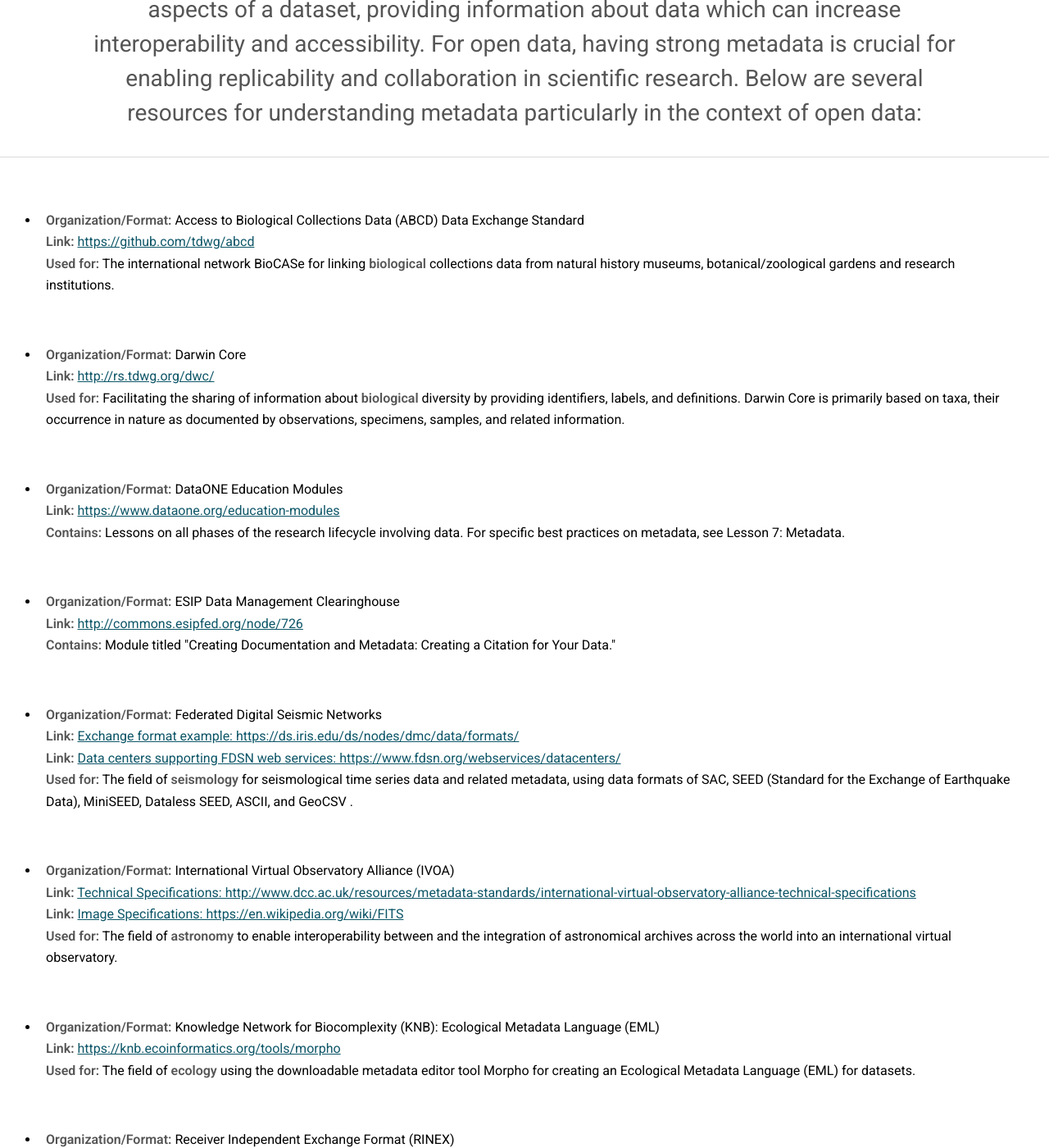
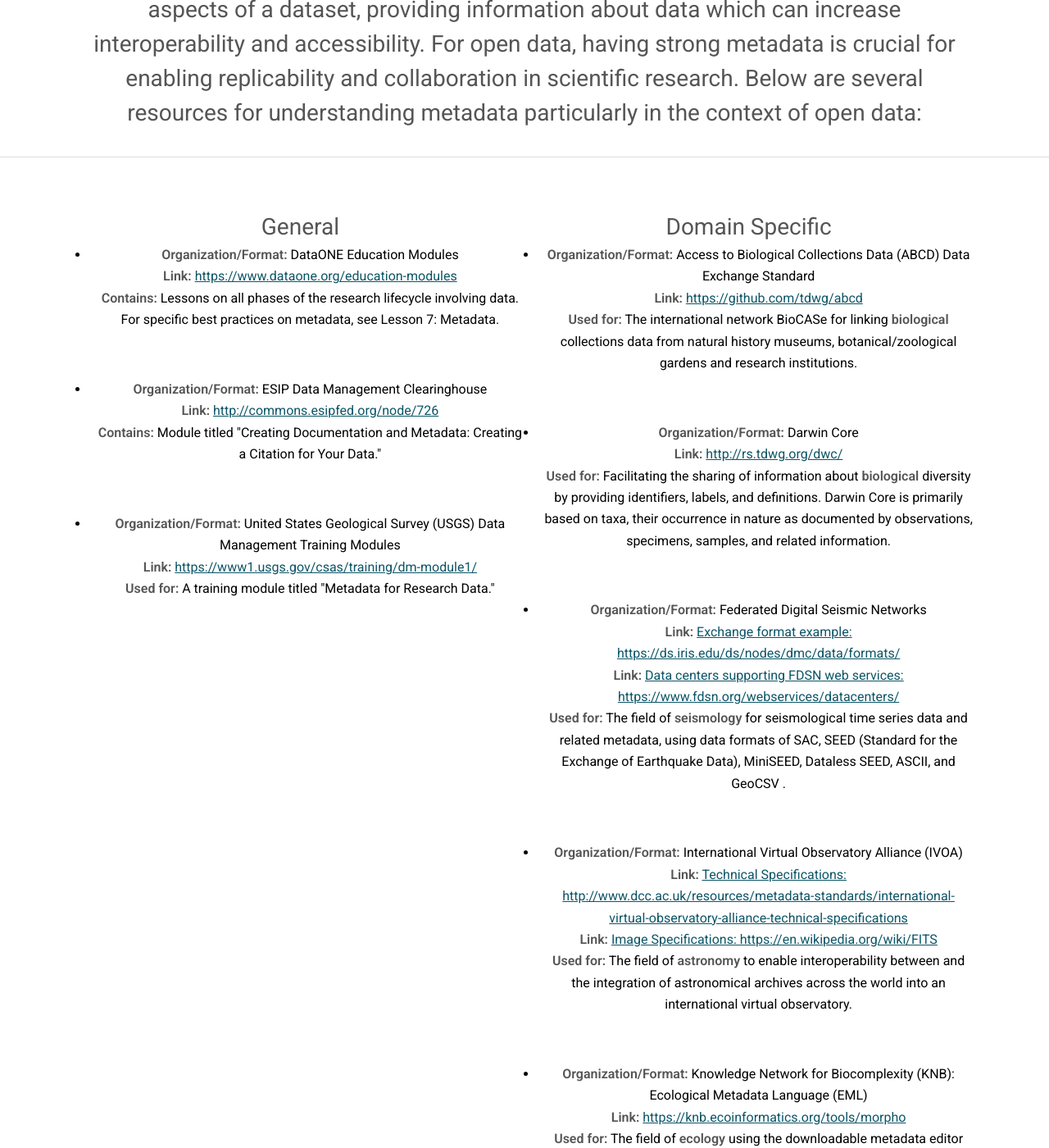
Before and after one commit to bfe-inf/toolkit, a Jekyll site: the page built from bp&s-metadata.html, in a window 1280 px wide and 1400 px high, scrolled down 421 px. Shown: the whole window at 82% size. Built offline with Jekyll 4.4.1, drawn with Linux system fonts in a browser that asks for light colours; some of the changed text lies outside the part shown.

Commit message:
Update bp&s-metadata.html

```diff
--- a/bp&s-metadata.html
+++ b/bp&s-metadata.html
@@ -60,19 +60,13 @@
 			</section>
 			<hr>
 		<!-- Intro -->
-			<section id="two" class="wrapper">
-      				<div class"inner">
-   				 	<ul>
-	     					<li> <strong>Organization/Format:</strong> Access to Biological Collections Data (ABCD) Data Exchange Standard <br/>
-             	   				<strong>Link:</strong> <a href="https://github.com/tdwg/abcd" target="_blank">https://github.com/tdwg/abcd</a><br/>
-		   				<strong>Used for:</strong> The international network BioCASe for linking <strong>biological</strong> collections data from natural history museums, botanical/zoological gardens and research institutions.</li><br/>
-      					</ul>
-
-					<ul>
-	     					<li> <strong>Organization/Format:</strong> Darwin Core  <br/>
-             	   				<strong>Link:</strong> <a href="http://rs.tdwg.org/dwc/" target="_blank">http://rs.tdwg.org/dwc/</a><br/>
-		   				<strong>Used for:</strong> Facilitating the sharing of information about <strong>biological</strong> diversity by providing identifiers, labels, and definitions. Darwin Core is primarily based on taxa, their occurrence in nature as documented by observations, specimens, samples, and related information.</li><br/>
-      					</ul>
+			<section id="three" class="wrapper align-center">
+				<div class="inner">
+					<div class="flex flex-2">
+						<article>
+							<header>
+								<h3>General</h3>
+							</header>
 							<ul>
 	     							<li> <strong>Organization/Format:</strong> DataONE Education Modules  <br/>
              	   						<strong>Link:</strong> <a href="https://www.dataone.org/education-modules" target="_blank">https://www.dataone.org/education-modules</a><br/>
@@ -82,6 +76,26 @@
 	     							<li> <strong>Organization/Format:</strong> ESIP Data Management Clearinghouse <br/>
              	   						<strong>Link:</strong> <a href="http://commons.esipfed.org/node/726" target="_blank">http://commons.esipfed.org/node/726</a><br/>
 		   						<strong>Contains:</strong> Module titled "Creating Documentation and Metadata: Creating a Citation for Your Data."</li><br/>
+      							</ul>
+							<ul>
+	     							<li> <strong>Organization/Format:</strong> United States Geological Survey (USGS) Data Management Training Modules <br/>
+             	   						<strong>Link:</strong> <a href="https://www1.usgs.gov/csas/training/dm-module1/" target="_blank">https://www1.usgs.gov/csas/training/dm-module1/</a><br/>
+		   						<strong>Used for:</strong> A training module titled "Metadata for Research Data."</li><br/>
+      							</ul>
+						</article>
+						<article>
+							<header>
+								<h3>Domain Specific</h3>
+							</header>
+							<ul>
+	     							<li> <strong>Organization/Format:</strong> Access to Biological Collections Data (ABCD) Data Exchange Standard <br/>
+             	   						<strong>Link:</strong> <a href="https://github.com/tdwg/abcd" target="_blank">https://github.com/tdwg/abcd</a><br/>
+		   						<strong>Used for:</strong> The international network BioCASe for linking <strong>biological</strong> collections data from natural history museums, botanical/zoological gardens and research institutions.</li><br/>
+      							</ul>
+							<ul>
+	     							<li> <strong>Organization/Format:</strong> Darwin Core  <br/>
+             	   						<strong>Link:</strong> <a href="http://rs.tdwg.org/dwc/" target="_blank">http://rs.tdwg.org/dwc/</a><br/>
+		   						<strong>Used for:</strong> Facilitating the sharing of information about <strong>biological</strong> diversity by providing identifiers, labels, and definitions. Darwin Core is primarily based on taxa, their occurrence in nature as documented by observations, specimens, samples, and related information.</li><br/>
       							</ul>
 							<ul>
 	     							<li> <strong>Organization/Format:</strong> Federated Digital Seismic Networks <br/>
@@ -106,15 +120,26 @@
 								<strong>Used for:</strong> The field of <strong>geodesy</strong> as a data interchange format for raw satellite navigation system data.  </li><br/>
       							</ul>
 							<ul>
-	     					<li> <strong>Organization/Format:</strong> United States Geological Survey (USGS) Data Management Training Modules <br/>
-             	   				<strong>Link:</strong> <a href="https://www1.usgs.gov/csas/training/dm-module1/" target="_blank">https://www1.usgs.gov/csas/training/dm-module1/</a><br/>
-		   				<strong>Used for:</strong> A training module titled "Metadata for Research Data."</li><br/>
-      					</ul>
-					<ul>
 	     							<li> <strong>Organization/Format:</strong> United States Geological Survey (USGS) Online Metadata Editor <br/>
              	   						<strong>Link:</strong> <a href="https://www1.usgs.gov/csas/ome/" target="_blank">https://www1.usgs.gov/csas/ome/</a><br/>
 									<strong>Used for:</strong> The field of <strong>geography and earth sciences</strong>; the Online Metadata Editor asks the user questions about their dataset and produces a metadata record in the standard of the Federal Geographic Data Committee (FGDC) Content Standard for Digital Geospatial Metadata.</li><br/>
       							</ul>
+						</article>
+					</div>
+				</div>
+			</section>
+
+
+
+
+
+
+
+
+
+				<section id="two" class="wrapper">
+      				<div class"inner">
+
 
      				 </div>
 	  		</section>
```
Lines whose indentation alone changed are shown as unchanged.
